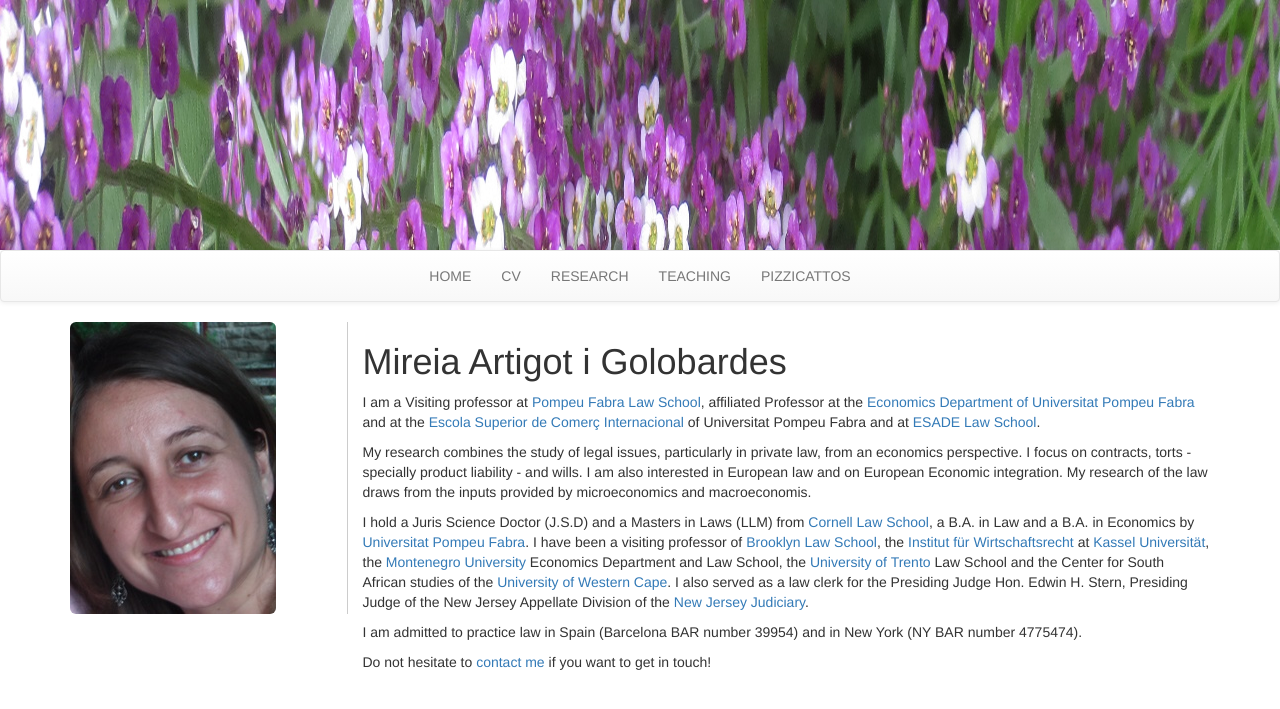
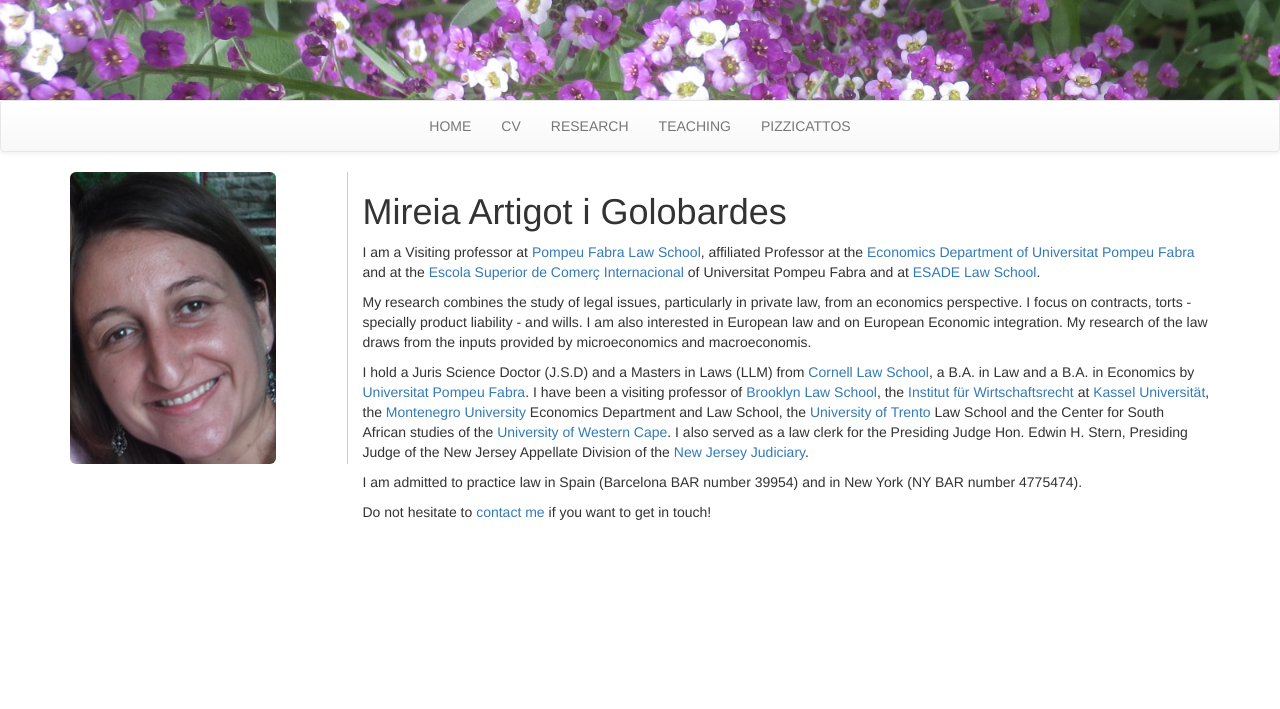
Before and after one commit to JohnPalmer/mireiaartigot, a Jekyll site: the page built from index.md, in a window 1280 px wide. Shown: the top 709 px of the page. Built offline with Jekyll 4.4.1, drawn with Linux system fonts in a browser that asks for light colours; nearby versions of some CDN libraries; our own code applies the rules of GitHub Pages for plain Markdown files.

Commit message:
Update head.html

```diff
--- a/_includes/head.html
+++ b/_includes/head.html
@@ -23,9 +23,9 @@
 .wrapper {
   background-image: url("{{ site.url }}/images/IMG_8605.JPG");
   background-repeat: no-repeat;
-  background-size: 100% 100%;
+  background-size: cover;
   width: 100%;
-  height: 250px;
+  height: 100px;
 }
 .navbar .navbar-nav {
   display: inline-block;
```
